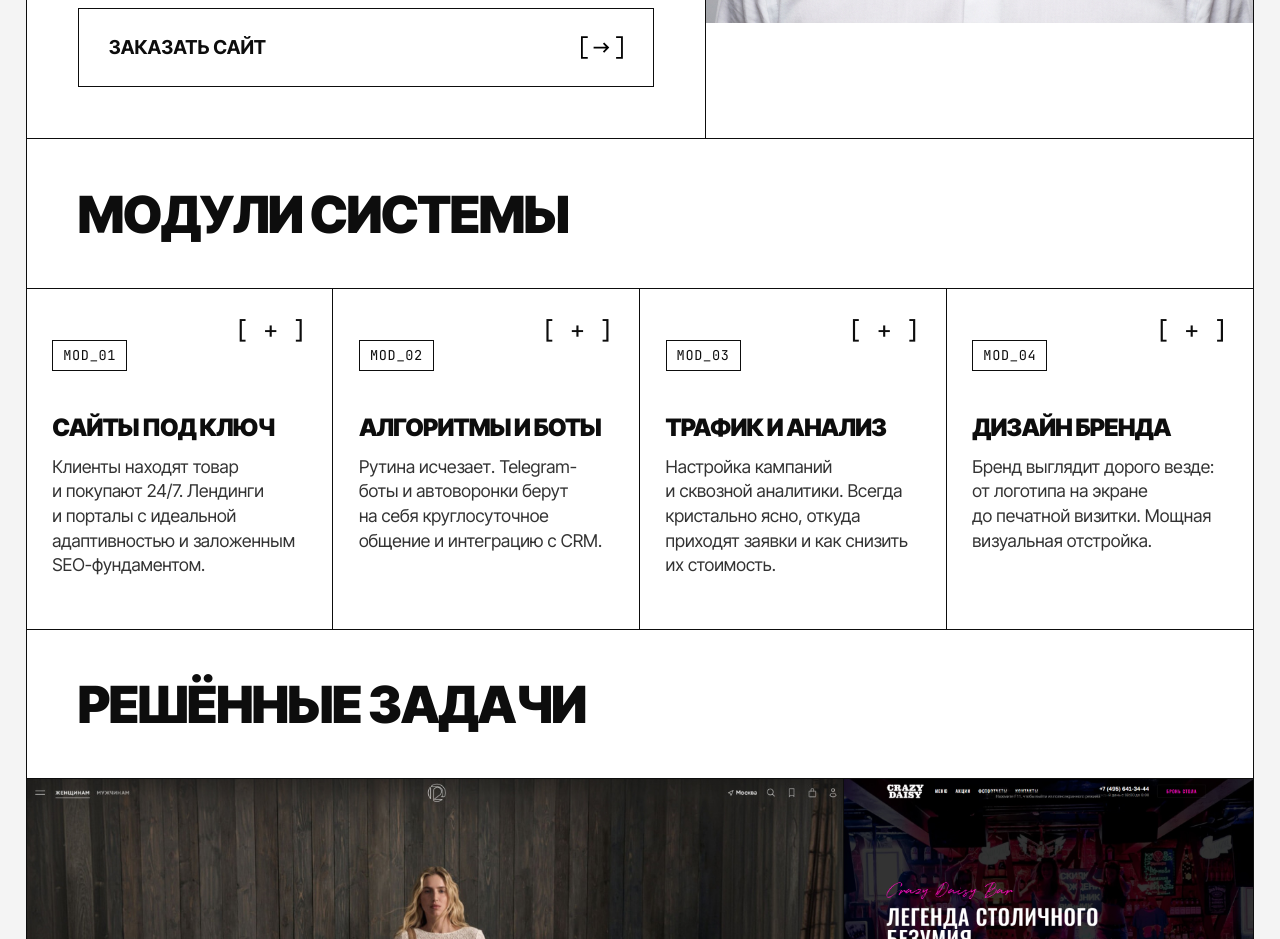
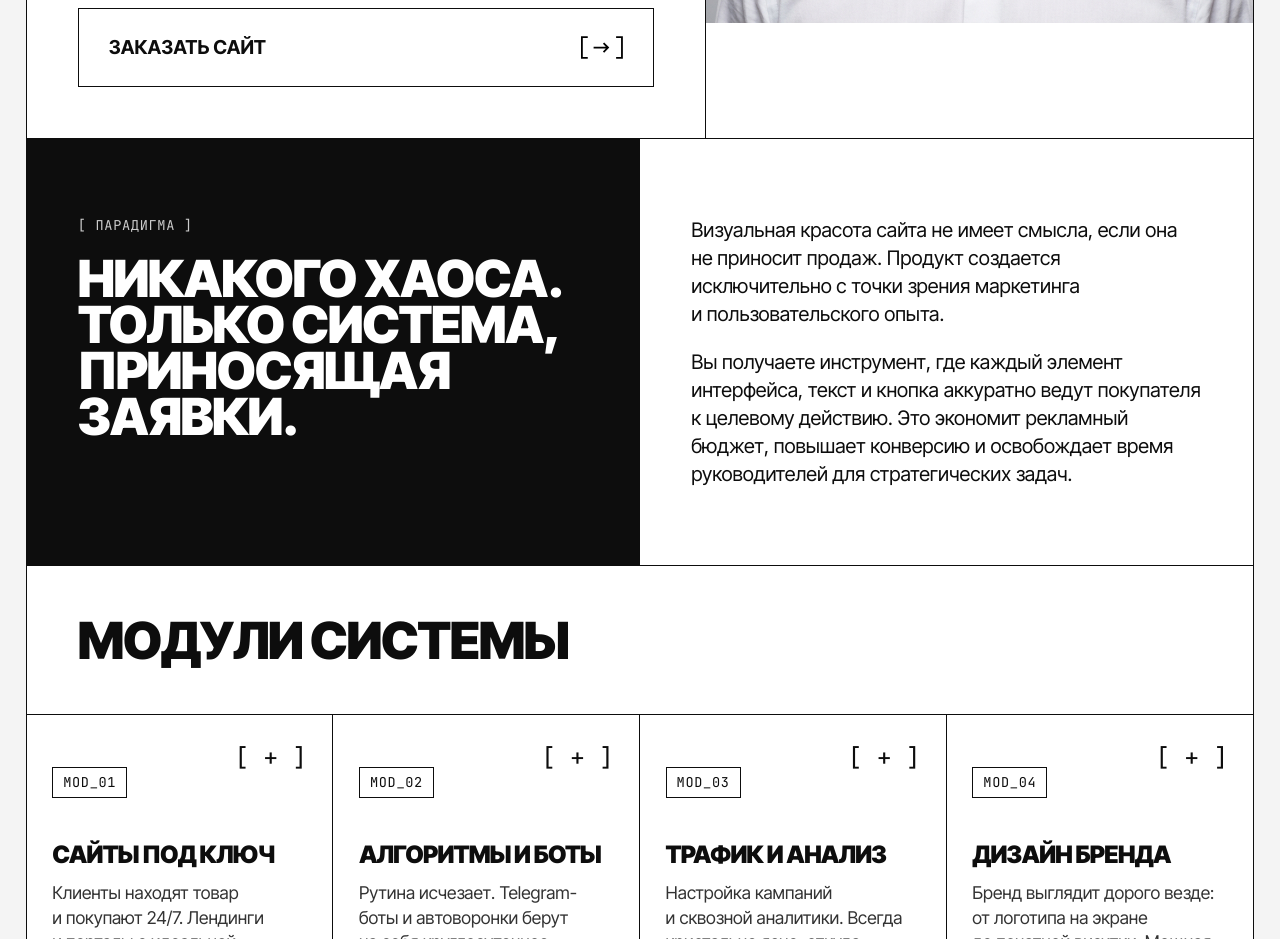
Before and after one commit to Nefedorb/evgenbond-site, a website: page index.html in a window 1280 px wide. Shown: the part 920-1859 px from the top of the page. Drawn offline with Linux system fonts and the light colour scheme.

Commit message:
Restore homepage manifesto section

```diff
--- a/index.html
+++ b/index.html
@@ -273,7 +273,30 @@
             opacity: 1;
         }
 
-        /* --- БЛОК 2: УСЛУГИ --- */
+        /* --- БЛОК 2: МАНИФЕСТ --- */
+        .manifesto {
+            display: grid;
+            grid-template-columns: 1fr 1fr;
+            border-bottom: var(--border);
+        }
+
+        .manifesto-left { padding: 6vw 4vw; background: var(--black); color: var(--white); }
+        .manifesto-left h2 { color: var(--white); }
+
+        .manifesto-right { padding: 6vw 4vw; display: flex; flex-direction: column; justify-content: center; }
+        .manifesto-right p {
+            margin: 0;
+            color: var(--black);
+            font-family: 'Inter Tight', sans-serif;
+            font-size: 1.25rem;
+            font-weight: 400;
+            line-height: 1.4;
+            text-transform: none;
+            letter-spacing: normal;
+        }
+        .manifesto-right p + p { margin-top: 20px; }
+
+        /* --- БЛОК 3: УСЛУГИ --- */
         .services-header { padding: 4vw; border-bottom: var(--border); }
 
         .services-grid { display: grid; grid-template-columns: repeat(4, 1fr); }
@@ -485,6 +508,7 @@
             .hero-desc-box { border-right: none; border-bottom: var(--border); }
             .hero-photo-box { min-height: 0; aspect-ratio: 1 / 1; border-bottom: var(--border); }
 
+            .manifesto { grid-template-columns: 1fr; }
             .blog-panel { grid-template-columns: 1fr; }
             .blog-panel-left { border-right: none; border-bottom: var(--border); }
             .info-panel { grid-template-columns: 1fr; }
@@ -564,7 +588,19 @@
             </div>
         </section>
 
-        <!-- БЛОК 2: УСЛУГИ -->
+        <!-- БЛОК 2: МАНИФЕСТ -->
+        <section class="manifesto">
+            <div class="manifesto-left">
+                <div class="mono-text section-kicker section-kicker-muted">[ ПАРАДИГМА ]</div>
+                <h2>НИКАКОГО ХАОСА.<br>ТОЛЬКО СИСТЕМА, ПРИНОСЯЩАЯ ЗАЯВКИ.</h2>
+            </div>
+            <div class="manifesto-right">
+                <p>Визуальная красота сайта не имеет смысла, если она не приносит продаж. Продукт создается исключительно с&nbsp;точки зрения маркетинга и&nbsp;пользовательского опыта.</p>
+                <p>Вы получаете инструмент, где каждый элемент интерфейса, текст и&nbsp;кнопка аккуратно ведут покупателя к&nbsp;целевому действию. Это экономит рекламный бюджет, повышает конверсию и&nbsp;освобождает время руководителей для&nbsp;стратегических задач.</p>
+            </div>
+        </section>
+
+        <!-- БЛОК 3: УСЛУГИ -->
         <section>
             <div class="services-header">
                 <h2>МОДУЛИ СИСТЕМЫ</h2>
```
